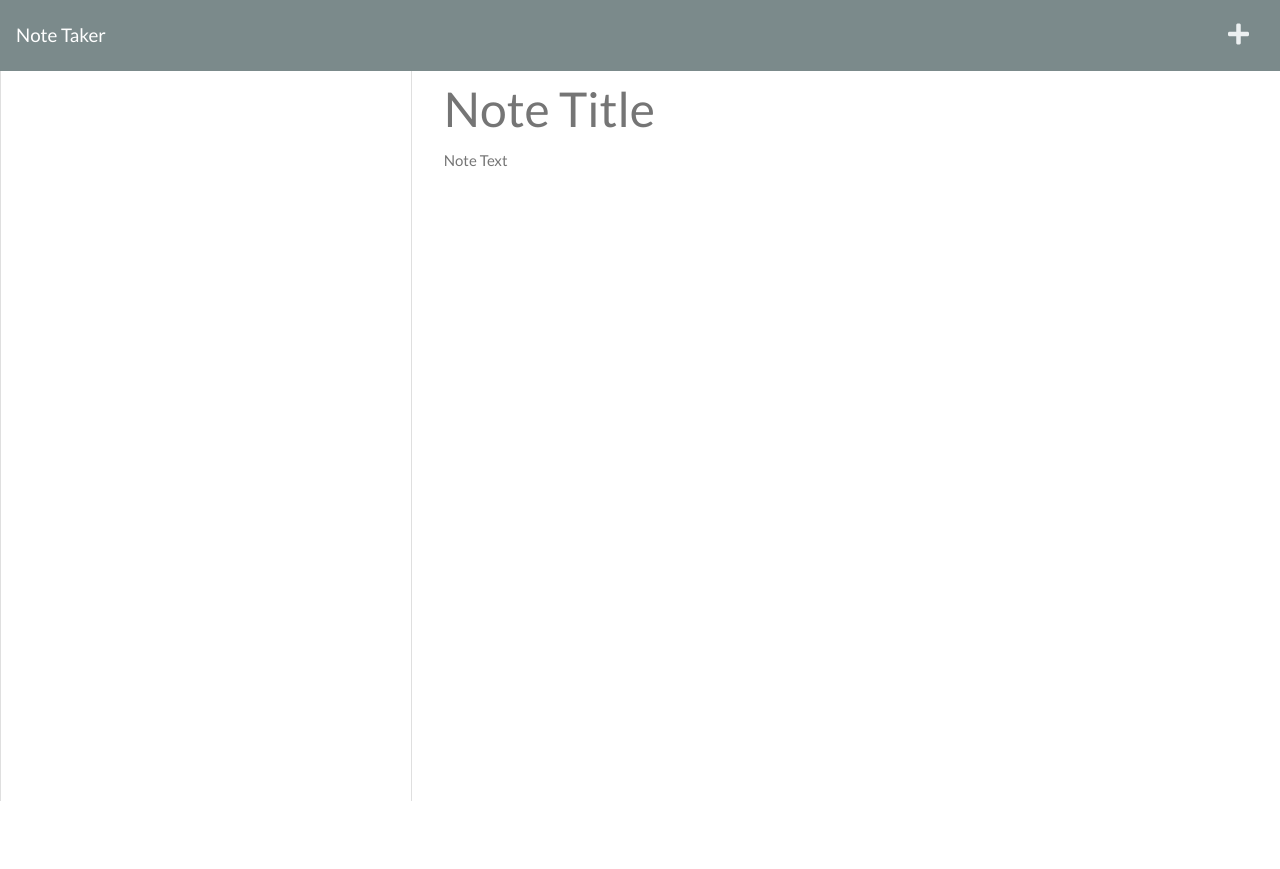
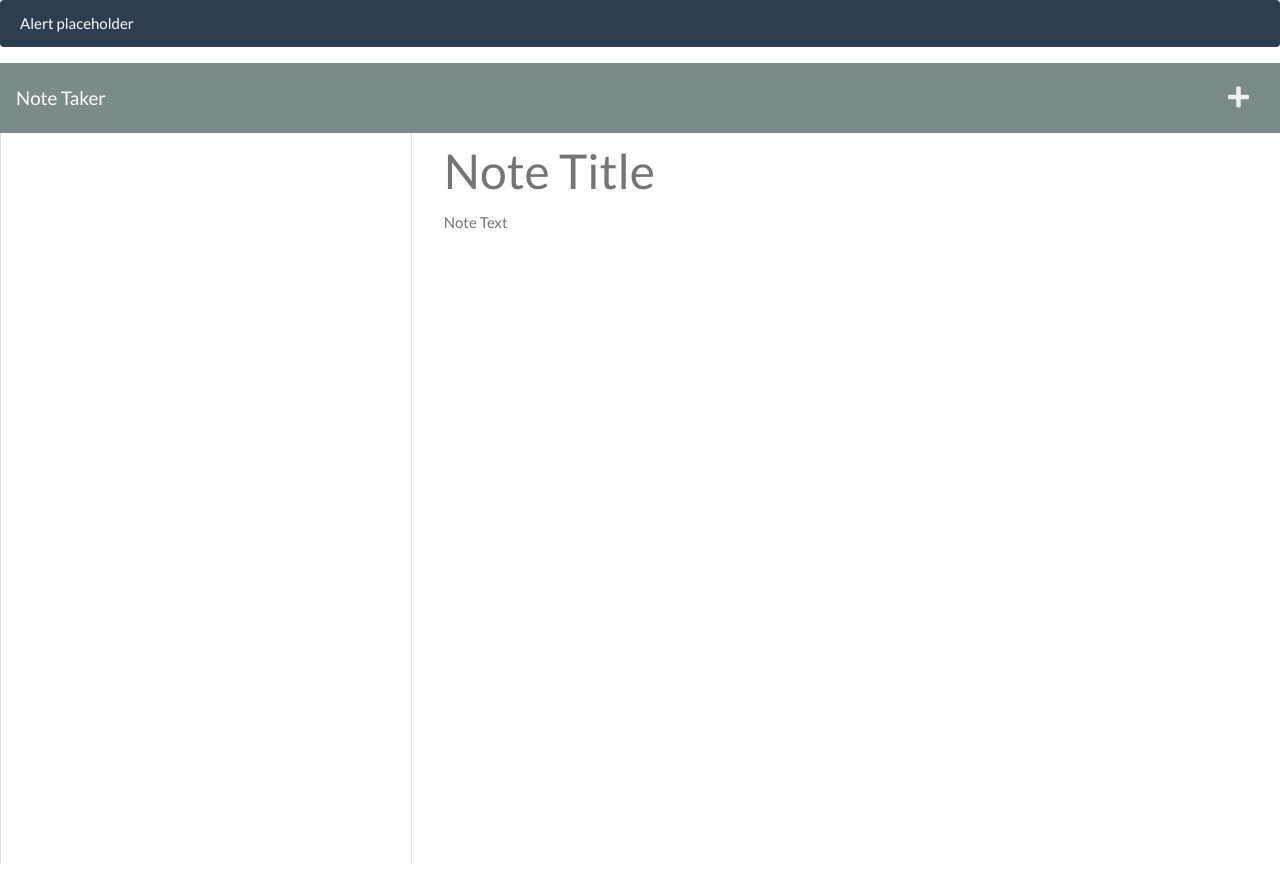
Before and after one commit to wilgru/USYDBC-WG-11-Note-taker, a website: page public/notes.html in a window 1280 px wide. Before the commit the page ends 806 px from the top, so only its background shows below. Drawn offline with nearby package versions, Linux system fonts and the light colour scheme; no server answers.

```diff
--- a/public/notes.html
+++ b/public/notes.html
@@ -19,6 +19,9 @@
   </head>
 
   <body>
+    <div class="alert alert-primary" id="alert-banner">
+      Alert placeholder
+    </div>
     <nav class="navbar navbar-dark bg-dark">
       <a class="navbar-brand" href="/">Note Taker </a>
       <div class="icons">
```
